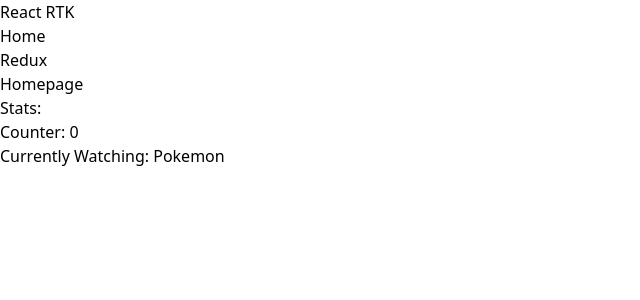
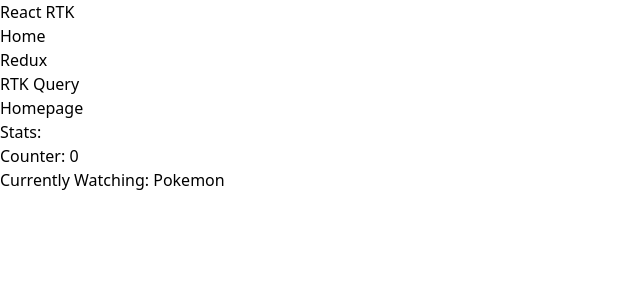
Before and after one commit to pagarevijayy/dev-dojo, a React (Vite) app in the folder kata-react-rtk/: page / in a window 1280 px wide. Shown: the top 300 px of the page, without its empty margins (0-640 px from the left). Built offline with nearby package versions, Linux system fonts and the light colour scheme.

Commit message:
rtk query setup

```diff
--- a/kata-react-rtk/src/App.tsx
+++ b/kata-react-rtk/src/App.tsx
@@ -3,6 +3,7 @@
 import Header from "./components/Header";
 import Homepage from "./pages/Homepage";
 import ReduxDemo from "./pages/ReduxDemo";
+import RTKQueryDemo from "./pages/RTKQueryDemo";
 
 const Layout = () => {
     return (
@@ -27,6 +28,10 @@
                 path: "redux",
                 element: <ReduxDemo />,
             },
+            {
+                path: "rtk-query",
+                element: <RTKQueryDemo />,
+            },
         ],
     },
 ]);
--- a/kata-react-rtk/src/components/Header.tsx
+++ b/kata-react-rtk/src/components/Header.tsx
@@ -22,6 +22,11 @@
                             Redux
                         </NavLink>
                     </li>
+                    <li>
+                        <NavLink to={"/rtk-query"} className={highlightNavLink}>
+                            RTK Query
+                        </NavLink>
+                    </li>
                 </ul>
             </nav>
         </header>
--- /dev/null
+++ b/kata-react-rtk/src/pages/RTKQueryDemo.tsx
@@ -0,0 +1,4 @@
+const RTKQueryDemo = () => {
+    return <div>RTKQueryDemo</div>;
+};
+export default RTKQueryDemo;
```
